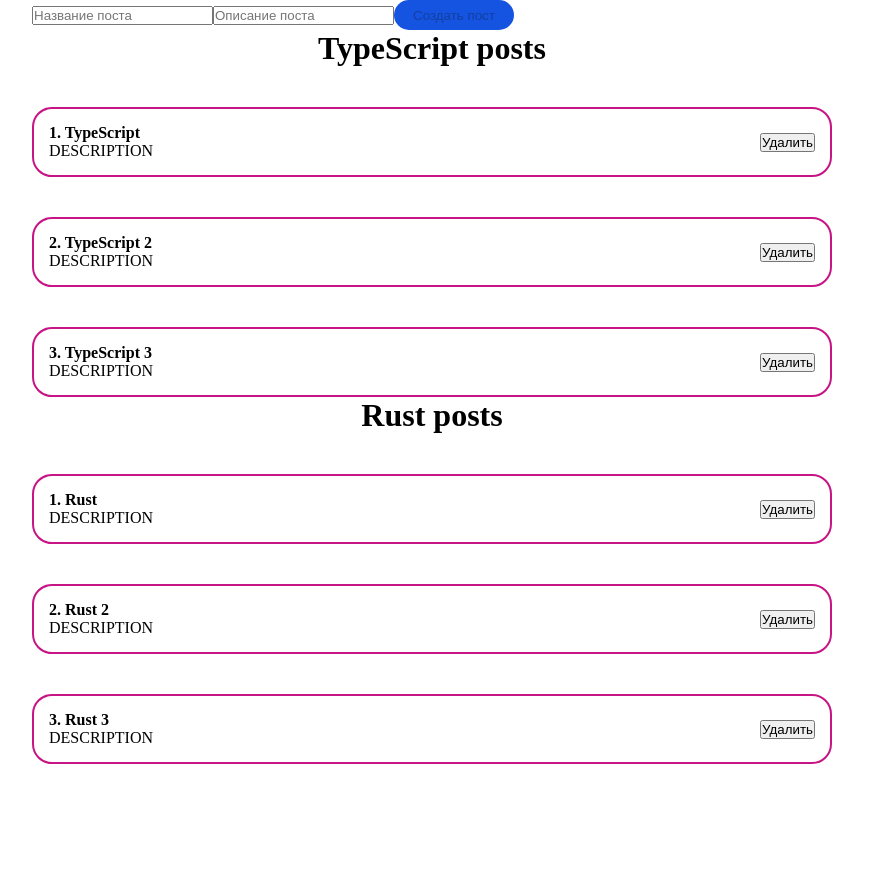
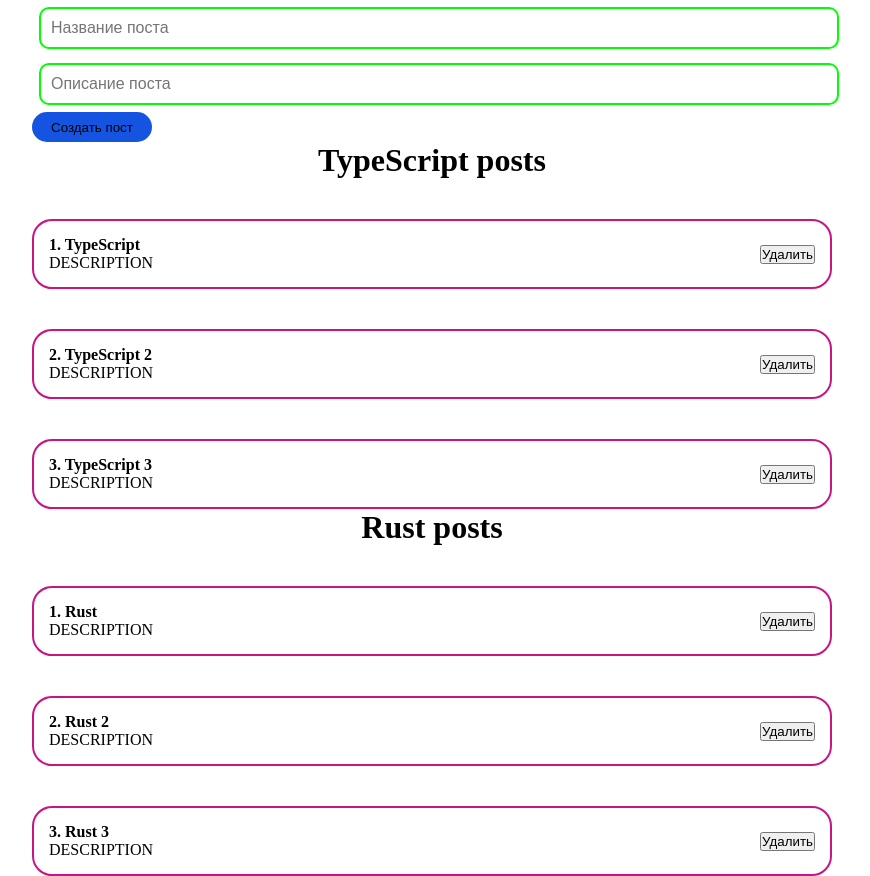
Before and after one commit to FarayW/react-learn-app, a React (Create React App) app: page / in a window 1280 px wide. Shown: the whole page, without its empty margins (208-1078 px from the left). Before the commit the page ends 800 px from the top, so only its background shows below. Built offline with nearby package versions, Linux system fonts and the light colour scheme.

Commit message:
custom input

```diff
--- a/src/App.js
+++ b/src/App.js
@@ -2,6 +2,7 @@
 import './styles/App.css'
 import PostList from "./components/PostList";
 import MyButton from "./components/UI/button/MyButton";
+import MyInput from "./components/UI/input/MyInput";
 
 function App() {
 
@@ -21,9 +22,9 @@
 
     return (<div className="App">
         <form>
-            <input type="text" placeholder='Название поста'/>
-            <input type="text" placeholder='Описание поста'/>
-            <MyButton disabled>Создать пост</MyButton>
+            <MyInput type="text" placeholder='Название поста'/>
+            <MyInput type="text" placeholder='Описание поста'/>
+            <MyButton>Создать пост</MyButton>
         </form>
         <PostList posts={posts} title={'TypeScript posts'} />
         <PostList posts={posts2} title={'Rust posts'} />
--- /dev/null
+++ b/src/components/UI/input/MyInput.jsx
@@ -0,0 +1,10 @@
+import React from 'react';
+import classes from "./MyInput.module.css";
+
+const MyInput = (props) => {
+    return (
+        <input {...props} className={classes.myInput} />
+    );
+};
+
+export default MyInput;
--- /dev/null
+++ b/src/components/UI/input/MyInput.module.css
@@ -0,0 +1,10 @@
+.myInput {
+    width: 100%;
+    padding: 10px 10px;
+    margin: 7px;
+    border-color: lime;
+    border-style: solid;
+    border-width: 2px;
+    border-radius: 10px;
+    font-size: 16px;
+}
```
